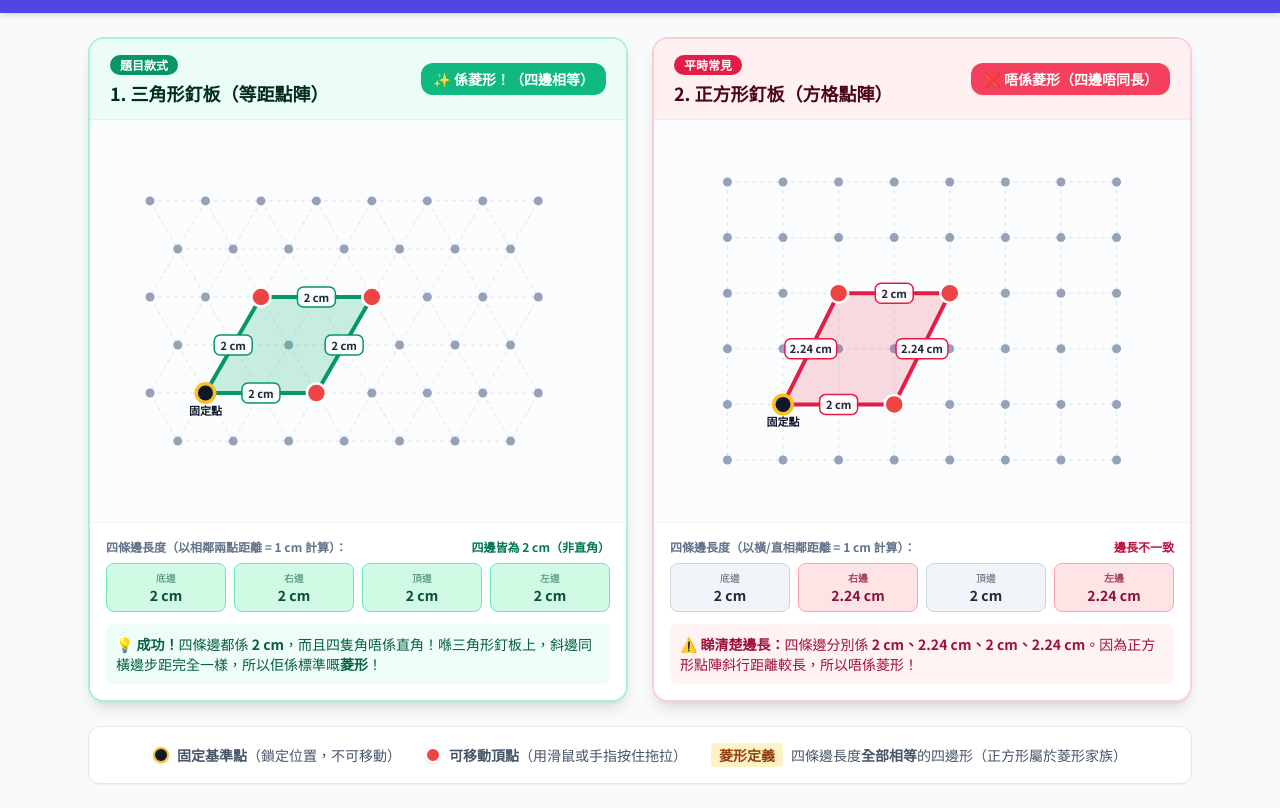
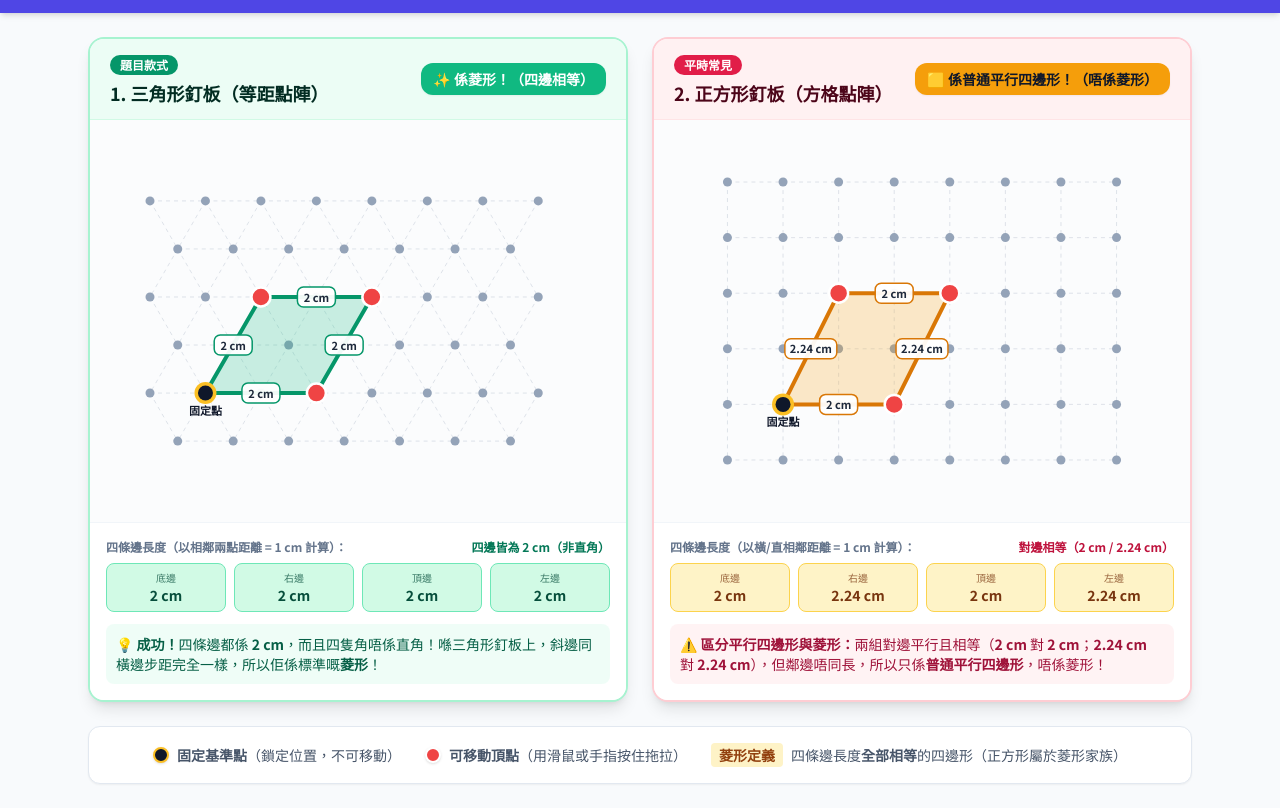
Before and after one commit to otcchow/2627_p4_rhombus, a plain HTML site: page index.html in a window 1280 px wide. Shown: the part 99-907 px from the top of the page. Drawn offline with nearby package versions, Linux system fonts and the light colour scheme.

Commit message:
Refactor polygon validation logic for clarity

```diff
--- a/index.html
+++ b/index.html
@@ -367,6 +367,11 @@
                 const diag2 = Math.hypot(units[3].ux - units[1].ux, units[3].uy - units[1].uy);
                 const diagonalsEqual = Math.abs(diag1 - diag2) < 0.01;
 
+                // 檢查兩組對邊是否分別相等（凸四邊形中兩組對邊相等 => 必為平行四邊形）
+                const oppSidesEqual =
+                    Math.abs(lengths[0].value - lengths[2].value) < 0.01 &&
+                    Math.abs(lengths[1].value - lengths[3].value) < 0.01;
+
                 // 檢查是否有退化（三點共線或面積為0）
                 const area = Math.abs(
                     (units[0].ux * units[1].uy - units[1].ux * units[0].uy) +
@@ -376,10 +381,12 @@
                 ) / 2;
 
                 const isValidPolygon = area > 0.1;
-                const isRhombus = isValidPolygon && allSidesEqual;
+                const isParallelogram = isValidPolygon && oppSidesEqual;
+                const isRhombus = isParallelogram && allSidesEqual;
                 const isSquare = isRhombus && diagonalsEqual;
+                const isRectangle = isParallelogram && !allSidesEqual && diagonalsEqual;
 
-                return { lengths, isRhombus, isSquare, isValidPolygon, baseLen };
+                return { lengths, isRhombus, isSquare, isRectangle, isParallelogram, isValidPolygon, baseLen };
             }
 
             // 更新右側/左側 HTML 數據面板
@@ -397,7 +404,9 @@
                         ? 'bg-sky-100 text-sky-900 border-sky-300'
                         : (analysis.isRhombus
                             ? 'bg-emerald-100 text-emerald-900 border-emerald-300'
-                            : (isSameAsFirst ? 'bg-slate-100 text-slate-800 border-slate-300' : 'bg-rose-100 text-rose-900 border-rose-300 font-black'));
+                            : (analysis.isParallelogram
+                                ? 'bg-amber-100 text-amber-900 border-amber-300'
+                                : (isSameAsFirst ? 'bg-slate-100 text-slate-800 border-slate-300' : 'bg-rose-100 text-rose-900 border-rose-300 font-black')));
                     return `
                         <div class="border rounded-lg py-1.5 px-1 ${badgeColor}">
                             <div class="text-[10px] opacity-75">${l.name}</div>
@@ -425,15 +434,25 @@
                     } else {
                         explainEl.innerHTML = `🎉 <b>犀利！</b>你喺正方形釘板上圍出四邊相等（<b>${analysis.lengths[0].label}</b>）且非直角嘅<strong>菱形</strong>（例如 3-4-5 勾股邊長）！`;
                     }
+                } else if (analysis.isRectangle) {
+                    statusEl.className = 'px-3 py-1.5 rounded-xl text-xs sm:text-sm font-black shadow-sm bg-indigo-500 text-white';
+                    statusEl.textContent = '🟪 係長方形！（對邊相等，四隻直角）';
+                    angleEl.textContent = `鄰邊 ${analysis.lengths[0].label} 與 ${analysis.lengths[1].label}（直角）`;
+                    explainEl.innerHTML = `🟪 <b>係長方形（唔係菱形）：</b>兩組對邊分別相等（<b>${analysis.lengths[0].label}</b> 同 <b>${analysis.lengths[1].label}</b>）而且四隻角係直角，但四邊唔係全部一樣長，所以唔係菱形！`;
+                } else if (analysis.isParallelogram) {
+                    statusEl.className = 'px-3 py-1.5 rounded-xl text-xs sm:text-sm font-black shadow-sm bg-amber-500 text-slate-900';
+                    statusEl.textContent = '🟨 係普通平行四邊形！（唔係菱形）';
+                    angleEl.textContent = `對邊相等（${analysis.lengths[0].label} / ${analysis.lengths[1].label}）`;
+                    if (this.type === 'sq') {
+                        explainEl.innerHTML = `⚠️ <b>區分平行四邊形與菱形：</b>兩組對邊平行且相等（<b>${analysis.lengths[0].label}</b> 對 <b>${analysis.lengths[2].label}</b>；<b>${analysis.lengths[1].label}</b> 對 <b>${analysis.lengths[3].label}</b>），但鄰邊唔同長，所以只係<strong>普通平行四邊形</strong>，唔係菱形！`;
+                    } else {
+                        explainEl.innerHTML = `🟨 <b>係普通平行四邊形：</b>兩組對邊分別相等（<b>${analysis.lengths[0].label}</b> 同 <b>${analysis.lengths[1].label}</b>），但四條邊唔係全部一樣長，所以唔係菱形！`;
+                    }
                 } else {
                     statusEl.className = 'px-3 py-1.5 rounded-xl text-xs sm:text-sm font-black shadow-sm bg-rose-500 text-white';
-                    statusEl.textContent = '❌ 唔係菱形（四邊唔同長）';
-                    angleEl.textContent = '邊長不一致';
-                    if (this.type === 'sq') {
-                        explainEl.innerHTML = `⚠️ <b>睇清楚邊長：</b>四條邊分別係 <b>${analysis.lengths.map(l => l.label).join('、')}</b>。因為正方形點陣斜行距離較長，所以唔係菱形！`;
-                    } else {
-                        explainEl.innerHTML = `🔍 <b>試下再調校：</b>而家四條邊分別係 <b>${analysis.lengths.map(l => l.label).join('、')}</b>，要四條邊數字完全一樣先係菱形喔！`;
-                    }
+                    statusEl.textContent = '❌ 唔係菱形（亦非平行四邊形）';
+                    angleEl.textContent = '對邊不相等';
+                    explainEl.innerHTML = `🔍 <b>一般四邊形：</b>而家四條邊分別係 <b>${analysis.lengths.map(l => l.label).join('、')}</b>，連對邊都唔相等，既唔係平行四邊形，亦唔係菱形！`;
                 }
             }
 
@@ -500,14 +519,22 @@
 
                 ctx.fillStyle = analysis.isSquare
                     ? 'rgba(14, 165, 233, 0.22)'
-                    : (analysis.isRhombus ? COLORS.rhombusFill : COLORS.nonRhombusFill);
+                    : (analysis.isRhombus
+                        ? COLORS.rhombusFill
+                        : (analysis.isRectangle
+                            ? 'rgba(99, 102, 241, 0.20)'
+                            : (analysis.isParallelogram ? 'rgba(245, 158, 11, 0.22)' : COLORS.nonRhombusFill)));
                 ctx.fill();
 
                 ctx.lineWidth = 4;
                 ctx.lineJoin = 'round';
                 ctx.strokeStyle = analysis.isSquare
                     ? '#0284c7'
-                    : (analysis.isRhombus ? COLORS.rhombusStroke : COLORS.nonRhombusStroke);
+                    : (analysis.isRhombus
+                        ? COLORS.rhombusStroke
+                        : (analysis.isRectangle
+                            ? '#4f46e5'
+                            : (analysis.isParallelogram ? '#d97706' : COLORS.nonRhombusStroke)));
                 ctx.stroke();
                 ctx.restore();
 
@@ -528,7 +555,11 @@
                     ctx.fillStyle = 'rgba(255, 255, 255, 0.94)';
                     ctx.strokeStyle = analysis.isSquare
                         ? '#0284c7'
-                        : (analysis.isRhombus ? COLORS.rhombusStroke : COLORS.nonRhombusStroke);
+                        : (analysis.isRhombus
+                            ? COLORS.rhombusStroke
+                            : (analysis.isRectangle
+                                ? '#4f46e5'
+                                : (analysis.isParallelogram ? '#d97706' : COLORS.nonRhombusStroke)));
                     ctx.lineWidth = 1.5;
 
                     ctx.beginPath();
```
